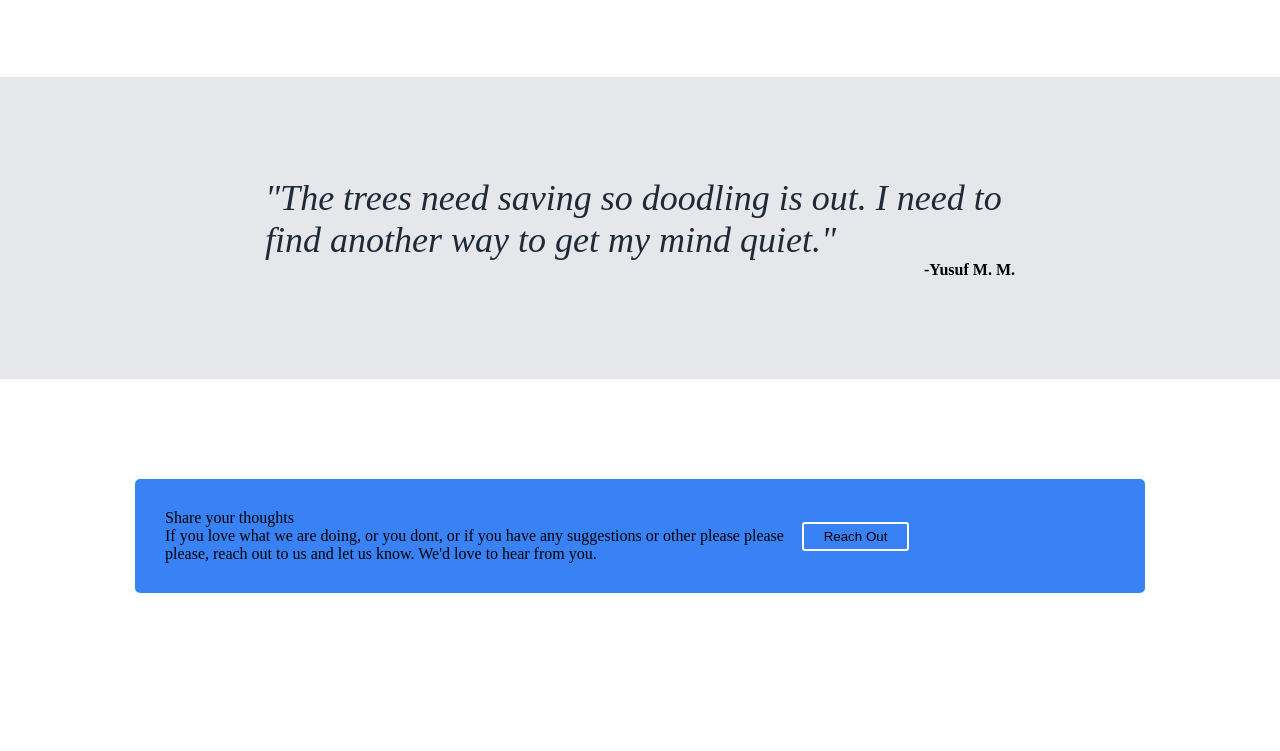
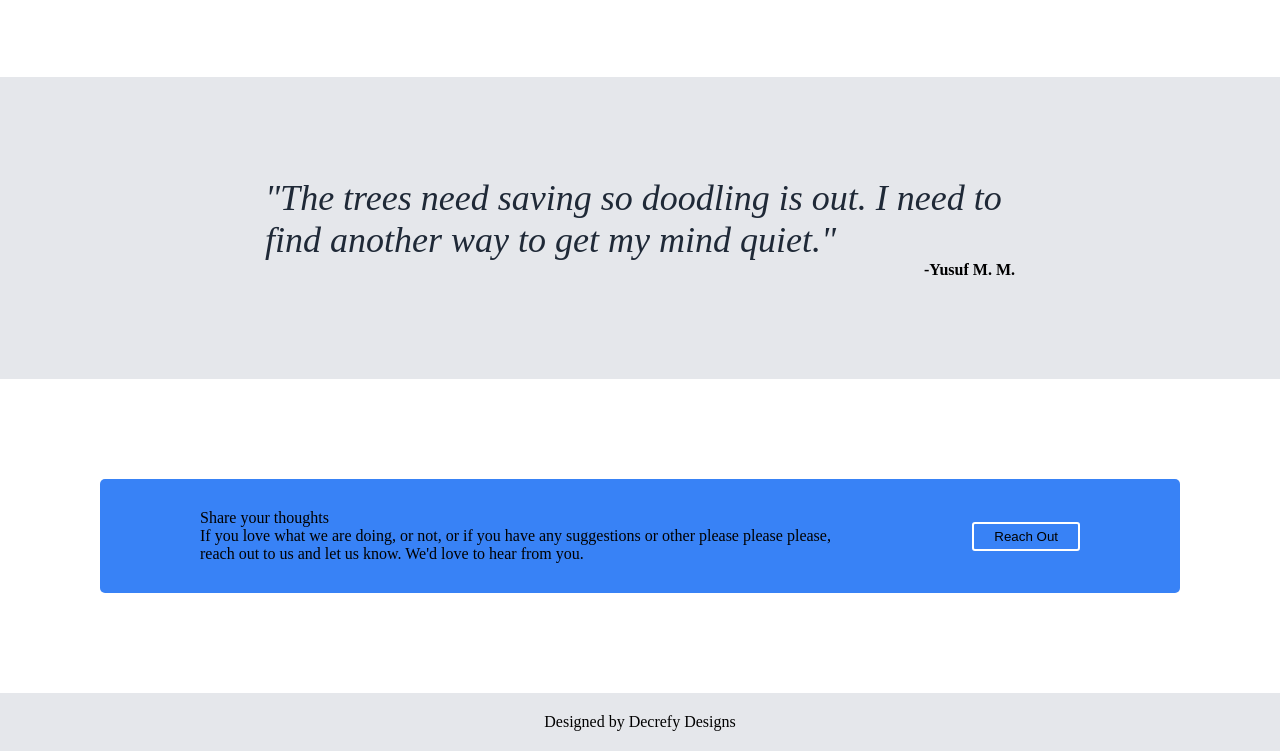
Before and after one commit to yuzamm/top-landing-project, a plain HTML site: page index.html in a window 1280 px wide. Shown: the part 786-1537 px from the top of the page. Before the commit the page ends 1479 px from the top, so only its background shows below. Drawn offline with Linux system fonts and the light colour scheme.

Commit message:
modify footer in index and styles
Add footer text and background color and change positioning

```diff
--- a/index.html
+++ b/index.html
@@ -78,7 +78,7 @@
         <div class="action1">
             <div class="action1a">
                 <div class="action1a1">Share your thoughts</div>
-                <div class="action1a2"> If you love what we are doing, or you dont, or if you have any suggestions or other please please please, reach out to us and let us know. We'd love to hear from you.</div>
+                <div class="action1a2"> If you love what we are doing, or not, or if you have any suggestions or other please please please, reach out to us and let us know. We'd love to hear from you.</div>
             </div>
 
             <div class="action1b">
@@ -88,7 +88,7 @@
     </div>
 <!-- footer -->
     <div class="footer">
-
+        Designed by Decrefy Designs
     </div>
 </body>
 </html>
--- a/styles.css
+++ b/styles.css
@@ -180,7 +180,7 @@ h3, .text{
 
 .action1{
     background-color: #3882F6;
-    padding: 30px;
+    padding: 30px 100px;
     max-width: 950px;
     display: flex;
     align-items: center;
@@ -195,12 +195,22 @@ h3, .text{
 }
 
 .action1a{
-    flex: 2;
+    flex: 3 1;
 }
 
 .action1b{
-    flex: 1;
+    flex: 1 3;
     padding: 0;
     margin: 0;
-    justify-self: flex-end;
+    display: flex;
+    justify-content: flex-end;
 }
+
+/* footer */
+
+.footer{
+    display: flex;
+    background-color: #E5E7EB;
+    justify-content: center;
+    padding: 20px 0;
+}
```
